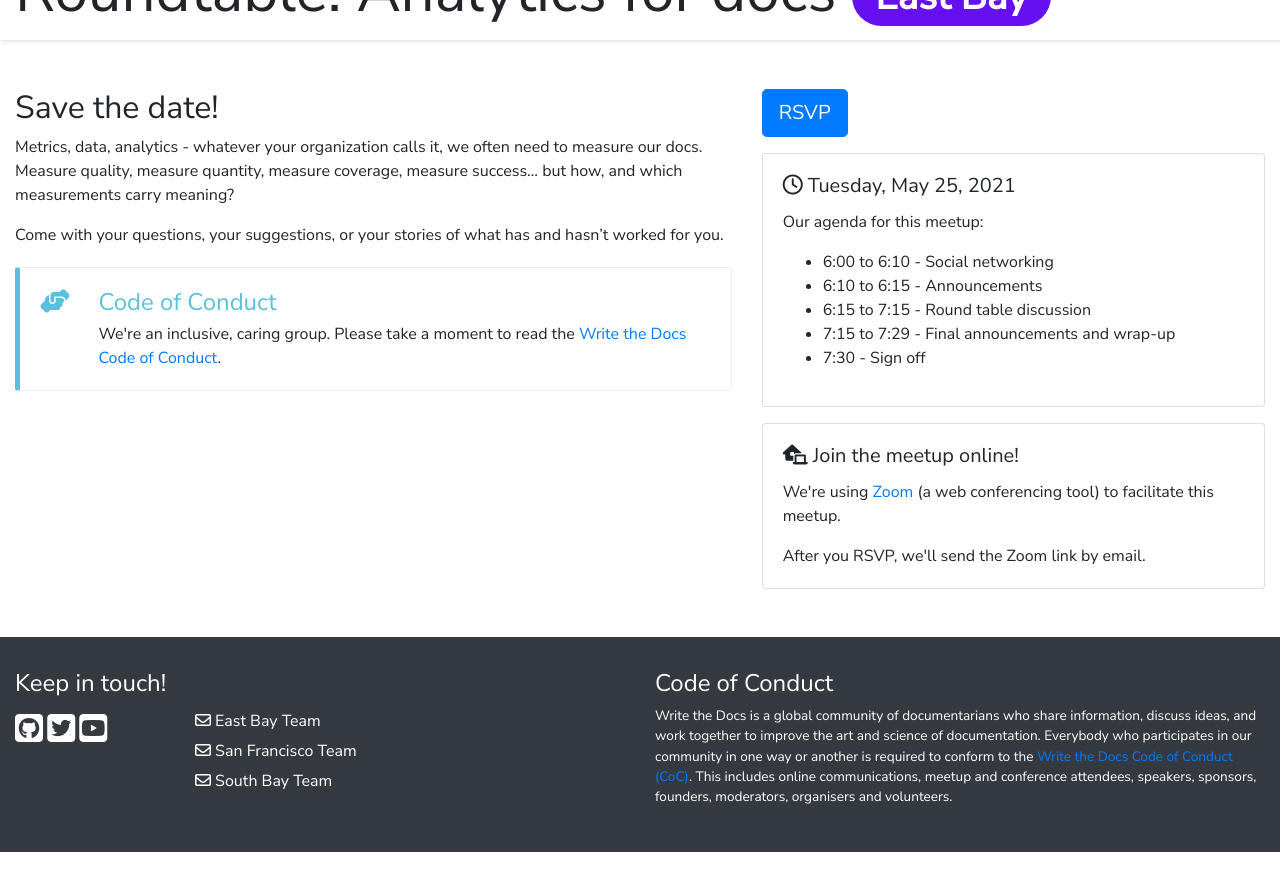
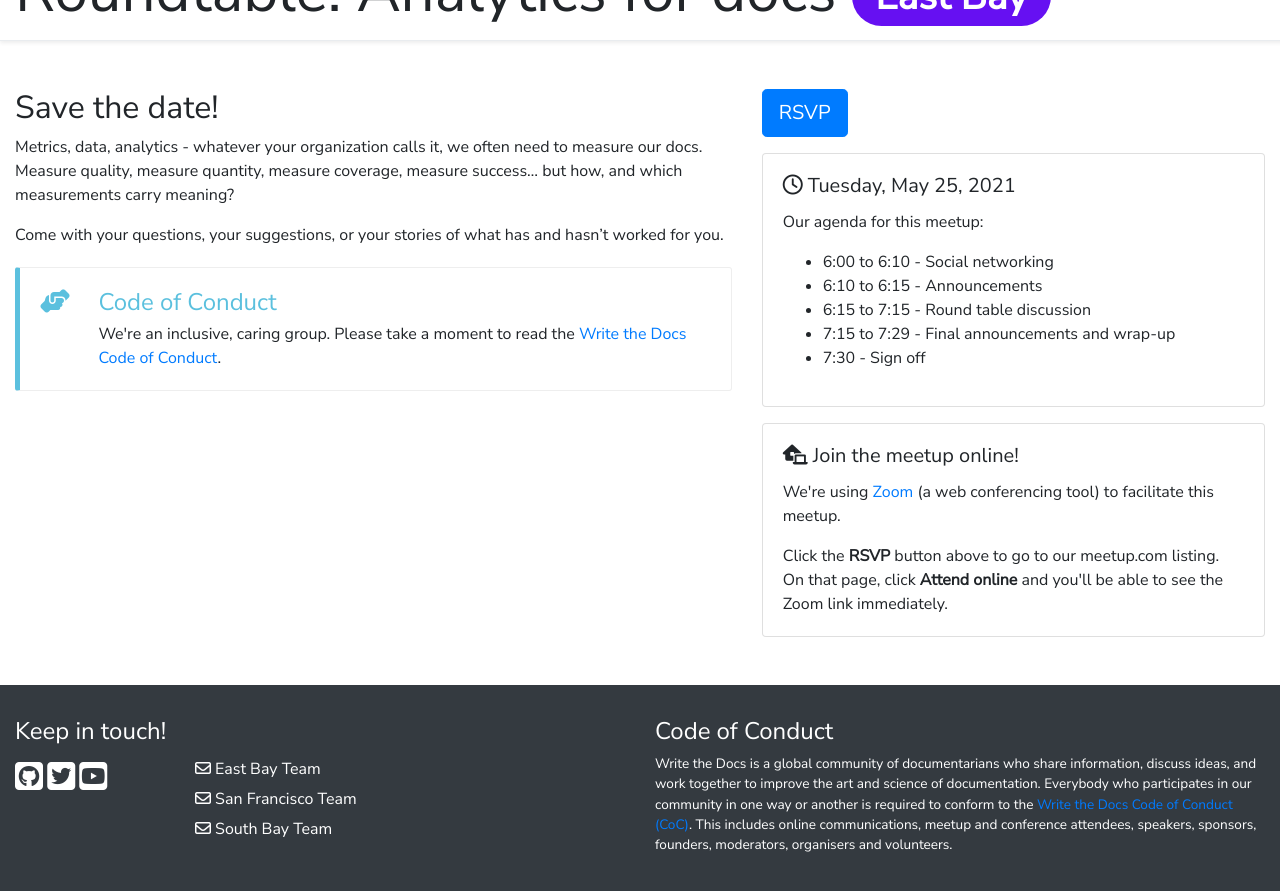
Before and after one commit to San-Francisco-Write-The-Docs/www, a Jekyll site: the page built from content/_events/2021/may.md, in a window 1280 px wide and 900 px high, scrolled down 257 px. Shown: the top 891 px of the window. Built offline with Jekyll 4.4.1, drawn with Linux system fonts in a browser that asks for light colours; nearby versions of some CDN libraries; before the commit the page ends 1109 px from its top, so only the background shows below that.

Commit message:
Corrected statement about emailing the Zoom link.

```diff
--- a/_layouts/events/event.html
+++ b/_layouts/events/event.html
@@ -90,7 +90,7 @@ layout: default
                         <h5 class="card-title"><i class="fas fa-laptop-house"></i>  Join the meetup online!</h5>
                         <p class="card-text">We're using <a href="https://zoom.us/">Zoom</a> (a web conferencing tool) to facilitate this meetup.</p>
                         {% if page.zoom.tbd %}
-                        <p class="card-text">After you RSVP, we'll send the Zoom link by email.</p>
+                        <p class="card-text">Click the <b>RSVP</b> button above to go to our meetup.com listing. On that page, click <b>Attend online</b> and you'll be able to see the Zoom link immediately.</p>
                         {% else %}
                         <p class="card-text">Our meeting ID is <strong>{{ page.zoom.id }}</strong>.</p>
                         <a href="{{ page.zoom.url }}" role="button" class="btn btn-primary mb-2">Join the Zoom!</a>
```
